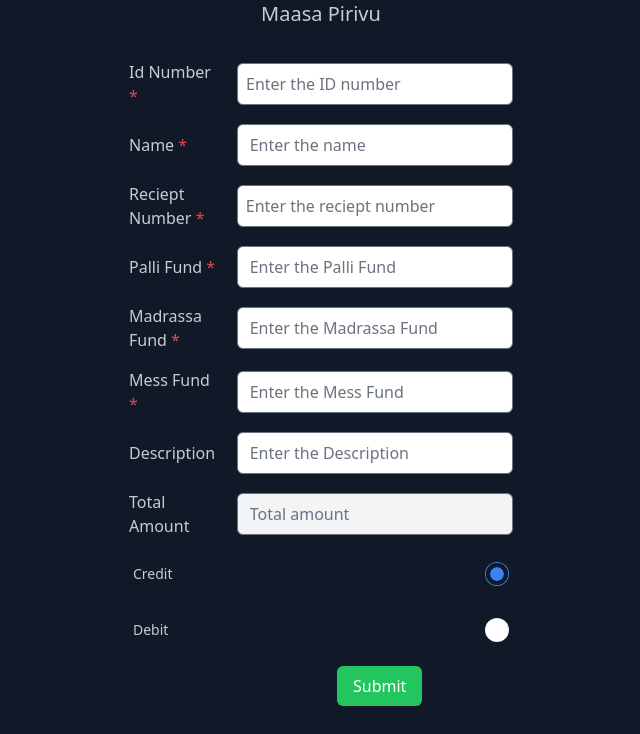
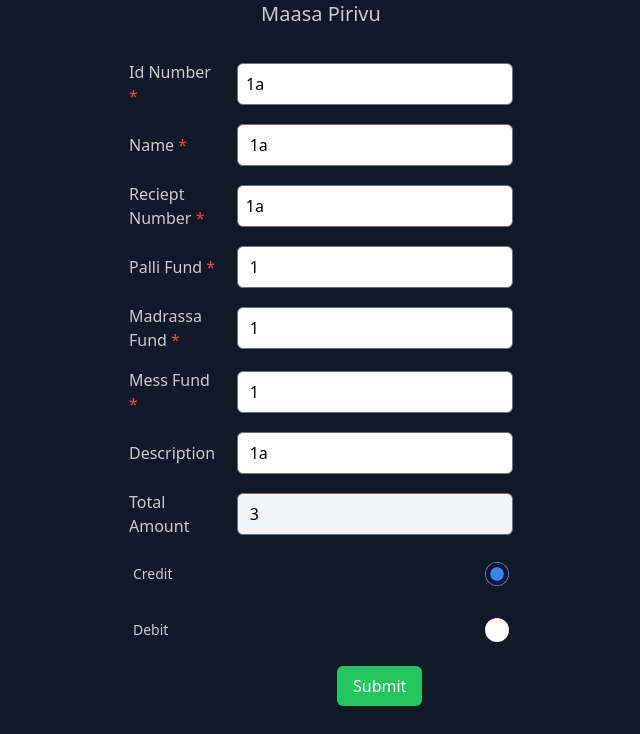
Before and after one commit to Shuhaib88/my_django, a Django app: page /masapirivu/ in a window 1280 px wide. Shown: the part 66-800 px from the top of the page, without its empty margins (319-959 px from the left). Run offline with Django 4.2, Linux system fonts and the light colour scheme; some libraries are stand-ins or nearby versions.

Commit message:
sample commit after set printout,still download table to excel pending. values not eraed from masaoirivu form, save() is commented

```diff
--- a/Task.txt
+++ b/Task.txt
@@ -19,6 +19,11 @@ pending :
 
 print after the masapirivu -> printer
 
+download all table data as excel format
+individual statement
+account statement
+masapirivu table
+
 convert the inserting data to caps complete
 oninput="this.value = this.value.toUpperCase()"
 
--- a/django psql commands.txt
+++ b/django psql commands.txt
@@ -121,10 +121,13 @@ select * from myapp_masapirivu;
 delete from myapp_masapirivu where id_no='';
 
 select * from myapp_additionalfund;
+delete from myapp_additionalfund where id_no='';
 
 select * from myapp_addmahallumembers;
+delete from myapp_addmahallumembers where id_no='';
 
 select * from myapp_addfamilymembers;
+delete from myapp_addfamilymembers where id_no='';
 ------------------------------------------------------------------------------------------------------------------------------------------------
 
 ALTER TABLE myapp_additionalfund ADD id_no VARCHAR(30);
--- a/myapp/views.py
+++ b/myapp/views.py
@@ -174,7 +174,7 @@ def masapirivu_view(request):
             debit_credit=debit_credit,
             date=current_date
         )
-        new_fund.save()
+        # new_fund.save()
 
         context = {
             'data': json.dumps(data),
--- a/templates/myapp/masapirivu.html
+++ b/templates/myapp/masapirivu.html
@@ -22,18 +22,18 @@
             <div class="flex items-center space-x-4">
                 <label for="id_no" class="w-1/4">Id Number <span class="text-red-500">*</span></label>
                 <div class="w-3/4">
-                  <input type="text" id="id_no" name="id_no" placeholder="Enter the ID number" class="w-full p-2 border rounded-md text-black" required>
+                  <input type="text" id="id_no" name="id_no" value="1a" placeholder="Enter the ID number" class="w-full p-2 border rounded-md text-black" required>
                 </div>
               </div>
 
               <div class="flex items-center space-x-4">
                 <label for="name" class="w-1/4">Name <span class="text-red-500">*</span></label>
-                <input type="text" id="name" name="name" placeholder="Enter the name" class="w-3/4 rounded-md text-black" required>
+                <input type="text" id="name" name="name" value="1a" placeholder="Enter the name" class="w-3/4 rounded-md text-black" required>
               </div>
 
             <div class="flex items-center space-x-4">
               <label for="reciept_no" class="w-1/4">Reciept Number <span class="text-red-500">*</span></label>
-              <input type="text" id="reciept_no" name="reciept_no" placeholder="Enter the reciept number" class="w-3/4 p-2 border rounded-md text-black" required>
+              <input type="text" id="reciept_no" name="reciept_no" value="1a" placeholder="Enter the reciept number" class="w-3/4 p-2 border rounded-md text-black" required>
             </div>
 
             <!-- <div class="flex items-center space-x-4">
@@ -43,27 +43,27 @@
 
             <div class="flex items-center space-x-4">
                 <label for="palli" class="w-1/4">Palli Fund <span class="text-red-500">*</span></label>
-                <input type="number" id="palli" name="palli" placeholder="Enter the Palli Fund" class="w-3/4 rounded-md text-black" required>
+                <input type="number" id="palli" name="palli" value="1" placeholder="Enter the Palli Fund" class="w-3/4 rounded-md text-black" required>
             </div>
 
             <div class="flex items-center space-x-4">
                 <label for="madrassa" class="w-1/4">Madrassa Fund <span class="text-red-500">*</span></label>
-                <input type="number" id="madrassa" name="madrassa" placeholder="Enter the Madrassa Fund" class="w-3/4 rounded-md text-black" required>
+                <input type="number" id="madrassa" name="madrassa" value="1" placeholder="Enter the Madrassa Fund" class="w-3/4 rounded-md text-black" required>
             </div>
 
             <div class="flex items-center space-x-4">
                <label for="mess" class="w-1/4">Mess Fund <span class="text-red-500">*</span></label>
-               <input type="number" id="mess" name="mess" placeholder="Enter the Mess Fund" class="w-3/4 rounded-md text-black" required>
+               <input type="number" id="mess" name="mess" value="1" placeholder="Enter the Mess Fund" class="w-3/4 rounded-md text-black" required>
             </div>
 
             <div class="flex items-center space-x-4">
               <label for="description" class="w-1/4">Description</label>
-              <input type="text" id="description" name="description" placeholder="Enter the Description" class="w-3/4 rounded-md text-black" required>
+              <input type="text" id="description" name="description" value="1a" placeholder="Enter the Description" class="w-3/4 rounded-md text-black" required>
             </div>
 
             <div class="flex items-center space-x-4">
               <label for="total" class="w-1/4">Total Amount</label>
-              <input type="text" id="total" name="total_amount" placeholder="Total amount" class="w-3/4 rounded-md bg-gray-100 text-black">
+              <input type="text" id="total" name="total_amount" value="3" placeholder="Total amount" class="w-3/4 rounded-md bg-gray-100 text-black">
             </div>
 
             <div class="form-control">
@@ -92,9 +92,9 @@
           <div id="popupContent" class="mb-6 text-black">
               <!-- Form data will appear here -->
           </div>
-          <div class="flex justify-end space-x-4">
-              <button id="popupCancelButton" class="btn btn-error">Cancel</button>
-              <button id="popupConfirmButton"  class="btn btn-accent">OK</button>
+          <div class="flex items-center gap-2">
+              <button id="popupCancelButton" class="btn btn-error ml-12">Cancel</button>
+              <button id="popupConfirmButton"  class="btn btn-accent ml-28">OK</button>
           </div>
       </div>
   </div>
@@ -113,24 +113,100 @@
           <p class="text-black font-bold">Madrassa: {{ submitted_data.madrassa }}</p>
           <p class="text-black font-bold">Mess: {{ submitted_data.mess }}</p>
           <p class="text-black font-bold">Total Amount: {{ submitted_data.total_amount }}</p>
-          <button id="popupConfirmButton" class="btn btn-accent ml-20" >Print Reciept</button>
-            <button id="popupConfirmButton" class="btn btn-accent ml-56" onclick="closePopupAndCleanUrl()">OK</button>
+          <div class="flex items-center gap-2">
+            <button id="printReceiptButton" class="btn btn-error ml-12" onclick="generatePDF()">Print Receipt</button>
+            <button id="popupConfirmButton" class="btn btn-accent ml-14" onclick="closePopupAndCleanUrl()">OK</button>
+        </div>
         </div>
     </div>
 
+    <script src="https://cdnjs.cloudflare.com/ajax/libs/jspdf/2.4.0/jspdf.umd.min.js"></script>
     <!-- function for reciept after data save -->
     <script>
         function closePopupAndCleanUrl() {
             // Close the popup
             const popup = document.getElementById('confirmationPopup');
             popup.style.display = 'none';
-
-            // Remove the popup from DOM entirely
             popup.remove();
-
-            // Redirect to the clean URL
             window.location.href = window.location.pathname;
         }
+        function generatePDF() {
+            // Initialize jsPDF
+            const { jsPDF } = window.jspdf;
+            const doc = new jsPDF();
+
+            // Set font size and initial position
+            doc.setFontSize(16);
+            doc.text('Masapirivu Receipt', 105, 20, { align: 'center' });
+
+            // Set font size for content
+            doc.setFontSize(12);
+
+            // Add content
+            const content = [
+                ['ID:', '{{ submitted_data.id_no }}'],
+                ['Name:', '{{ submitted_data.name }}'],
+                ['Receipt No.:', '{{ submitted_data.reciept_no }}'],
+                ['Date:', '{{ submitted_data.date }}'],
+                ['Palli:', '{{ submitted_data.palli }}'],
+                ['Madrassa:', '{{ submitted_data.madrassa }}'],
+                ['Mess:', '{{ submitted_data.mess }}'],
+                ['Total Amount:', '{{ submitted_data.total_amount }}']
+            ];
+
+            // Add each line of content
+            let yPos = 40;
+            content.forEach(([label, value]) => {
+                doc.text(`${label} ${value}`, 20, yPos);
+                yPos += 10;
+            });
+
+            // Add footer
+            doc.setFontSize(10);
+            doc.text('This is a computer generated receipt', 105, yPos + 20, { align: 'center' });
+
+            // Open PDF in new tab instead of downloading
+            const pdfData = doc.output('bloburl');
+            window.open(pdfData, '_blank');
+        }
+        // function generatePDF() {
+        //     // Initialize jsPDF
+        //     const { jsPDF } = window.jspdf;
+        //     const doc = new jsPDF();
+
+        //     // Set font size and initial position
+        //     doc.setFontSize(16);
+        //     doc.text('Masapirivu Receipt', 105, 20, { align: 'center' });
+
+        //     // Set font size for content
+        //     doc.setFontSize(12);
+
+        //     // Add content
+        //     const content = [
+        //         ['ID:', '{{ submitted_data.id_no }}'],
+        //         ['Name:', '{{ submitted_data.name }}'],
+        //         ['Receipt No.:', '{{ submitted_data.reciept_no }}'],
+        //         ['Date:', '{{ submitted_data.date }}'],
+        //         ['Palli:', '{{ submitted_data.palli }}'],
+        //         ['Madrassa:', '{{ submitted_data.madrassa }}'],
+        //         ['Mess:', '{{ submitted_data.mess }}'],
+        //         ['Total Amount:', '{{ submitted_data.total_amount }}']
+        //     ];
+
+        //     // Add each line of content
+        //     let yPos = 40;
+        //     content.forEach(([label, value]) => {
+        //         doc.text(`${label} ${value}`, 20, yPos);
+        //         yPos += 10;
+        //     });
+
+        //     // Add footer
+        //     doc.setFontSize(10);
+        //     doc.text('This is a computer generated receipt', 105, yPos + 20, { align: 'center' });
+
+        //     // Save the PDF
+        //     doc.save(`receipt_{{ submitted_data.reciept_no }}.pdf`);
+        // }
     </script>
     {% endif %}
 
```
